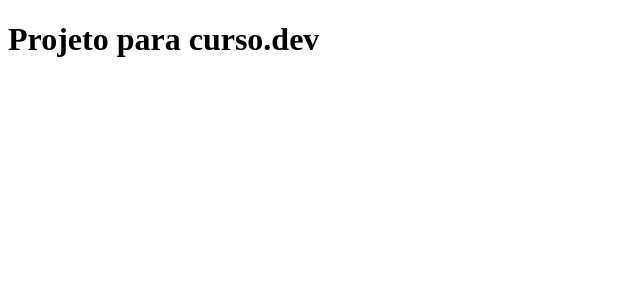
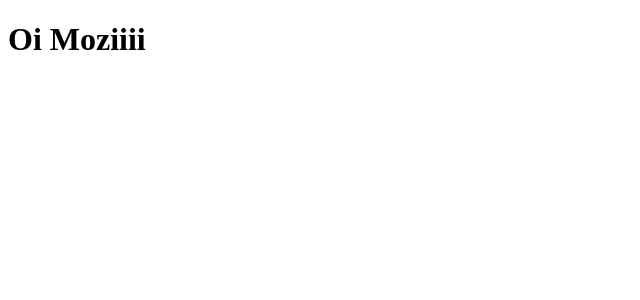
Before and after one commit to Gabriela-LC/curso.dev, a Next.js app: page / in a window 1280 px wide. Shown: the top 300 px of the page, without its empty margins (0-640 px from the left). Built offline with nearby package versions, Linux system fonts and the light colour scheme.

Commit message:
texto da home atualizado

```diff
--- a/pages/index.js
+++ b/pages/index.js
@@ -1,7 +1,9 @@
 function Home(){ //D4 - H maiúsculo que é aconvenção do React para componentes
-    return <h1>Projeto para curso.dev</h1>
+    return <h1>Oi Moziiii</h1>
 }
 
 export default Home
 // D4 - cola entre next e react
-// D4 - export default - como sinalizamos para o next js que é a função Home que queremos usar para renderizar a página sendo que neste arquivo pode haver diversas funções
+// D4 - export default - como sinalizamos para o next js que é a função Home
+// que queremos usar para renderizar a página sendo que neste arquivo pode haver
+// diversas funções
```
